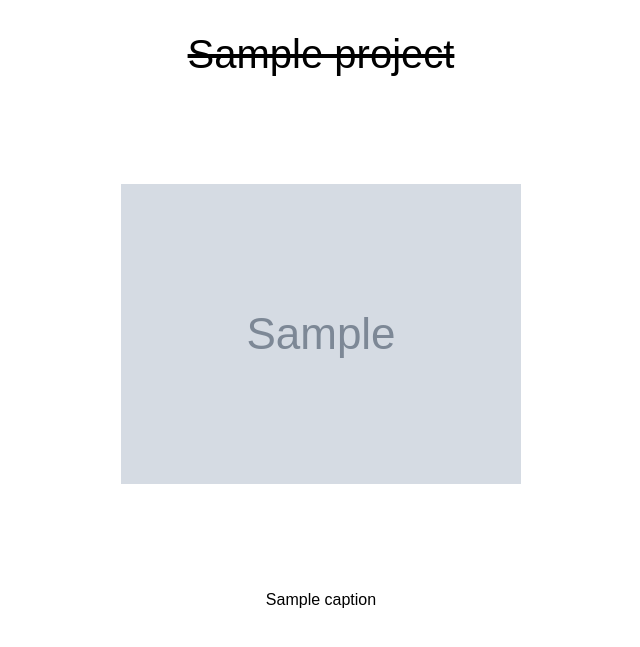
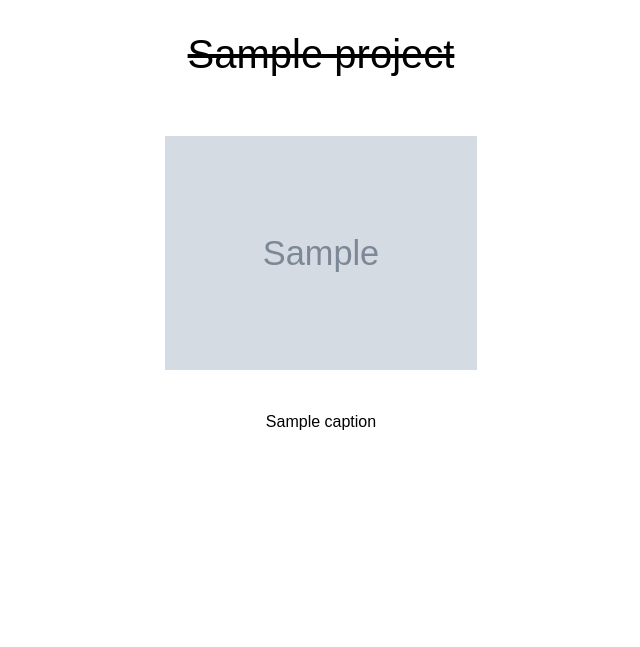
Before and after one commit to ikhafaga11/imankhafaga.art, a Flask app: template templates/project_contents.html in a window 1280 px wide. Shown: the part 109-756 px from the top of the page, without its empty margins (319-959 px from the left). Run offline with Flask 3, Linux system fonts and the light colour scheme; the template is opened without the code that fills it: most values are stand-ins (such as "Sample title", 1, 10 or a date in 2020); grey boxes marked "Sample" are stand-in pictures; some web fonts are replaced.

Commit message:
style: center content within grid

```diff
--- a/static/style.css
+++ b/static/style.css
@@ -520,14 +520,16 @@ nav ul li a {
 
 .project-contents__container {
   display: grid;
-  grid-template-columns: repeat(auto-fit, minmax(280px, 1fr));
+  grid-template-columns: repeat(auto-fit, minmax(280px, 320px));
   max-width: 1200px;
   gap: 1rem;
+   justify-content: center; /
 }
 
 .project-content {
   aspect-ratio: 1/1;
   width: 100%;
+  max-width: 320px;
   display: flex;
   align-items: center;
   flex-direction: column;
@@ -535,12 +537,16 @@ nav ul li a {
 }
 
 .project-content a {
-  padding: 1rem;
+  padding: 0.25rem;
   width: 100%;
   height: 100%;
   display: flex;
   align-items: center;
   justify-content: center;
+}
+
+.project-content p {
+margin: 0;
 }
 
 .project-content img {
```
